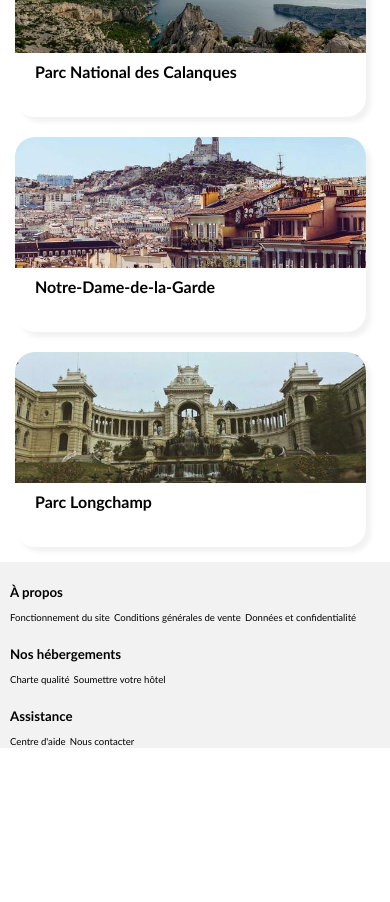
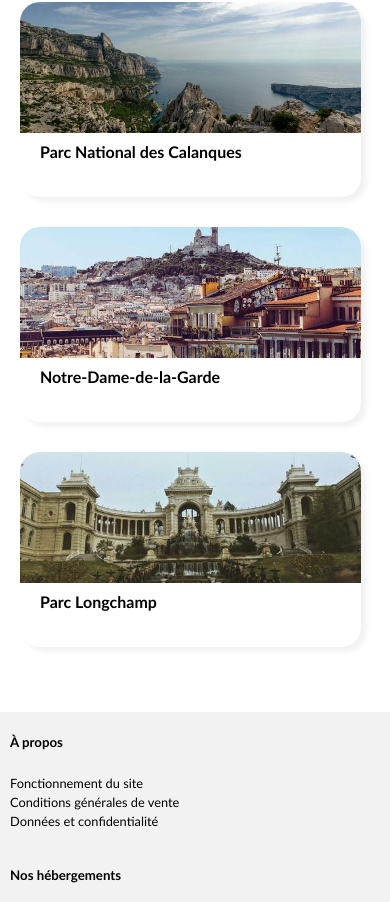
Before and after one commit to Isabelle-wd/IsabelleMartinez_2_06012021, a plain HTML site: page index.html in a window 390 px wide. Shown: the part 3520-4422 px from the top of the page. Before the commit the page ends 4268 px from the top, so only its background shows below. Drawn offline with Linux system fonts and the light colour scheme; a web font is replaced by a local one.

Commit message:
Last changes

```diff
--- a/index.html
+++ b/index.html
@@ -373,19 +373,25 @@
   <footer>
     <div class="foot">
       <h5>À propos</h5>
-      <span><a href="#">Fonctionnement du site</a></span>
-      <span><a href="#">Conditions générales de vente</a></span>
-      <span><a href="#">Données et confidentialité</a></span>
+      <ul>
+      <li><a href="#">Fonctionnement du site</a></li>
+      <li><a href="#">Conditions générales de vente</a></li>
+      <li><a href="#">Données et confidentialité</a></li>
+      </ul>
     </div>
     <div class="foot">
       <h5>Nos hébergements</h5>
-      <span><a href="#">Charte qualité</a></span>
-      <span><a href="#">Soumettre votre hôtel</a></span>
+      <ul>
+      <li><a href="#">Charte qualité</a></li>
+      <li><a href="#">Soumettre votre hôtel</a></li>
+    </ul>
     </div>
     <div class="foot">
       <h5>Assistance</h5>
-      <span><a href="#">Centre d'aide</a></span>
-      <span><a href="#">Nous contacter</a></span>
+      <ul>
+      <li><a href="#">Centre d'aide</a></li>
+      <li><a href="#">Nous contacter</a></li>
+    </ul>
     </div>
   </footer>
 </body>
--- a/style.css
+++ b/style.css
@@ -400,9 +400,12 @@ main a:hover {
   display: flex;
   flex-direction: column;
   height: 500px;
+  width: 100%;
   margin-top: 50px;
   margin-bottom: 50px;
-  width: 100%;
+}
+#activités .title {
+  padding-left: 5px;
 }
 #activités .box {
   display: flex;
@@ -411,6 +414,7 @@ main a:hover {
   justify-content: space-between;
   height: 450px;
   width: 100%;
+  margin-left: 5px;
 }
 #activités .card-title {
   display: flex;
@@ -423,7 +427,9 @@ main a:hover {
 }
 #activités a {
   width: 23%;
+  margin-right: 35px;
 }
+
 #activités .card {
   width: 100%;
 }
@@ -433,7 +439,6 @@ main a:hover {
   border-radius: 20px 20px 20px 20px;
   background-color: white;
   box-shadow: 5px 5px 5px #f2f2f2;
-  margin-right: auto;
 }
 #card1 img,
 #card4 img {
@@ -447,7 +452,7 @@ main a:hover {
   border-radius: 20px 20px 20px 20px;
   background-color: white;
   box-shadow: 5px 5px 5px #f2f2f2;
-  margin-right: auto;
+
 }
 #card2 img {
   height: 179px;
@@ -461,7 +466,7 @@ main a:hover {
   margin-top: 40px;
   background-color: white;
   box-shadow: 5px 5px 5px #f2f2f2;
-  margin-right: auto;
+
 }
 #card3 img {
   height: 105.1px;
@@ -505,19 +510,21 @@ footer {
 .foot {
   padding: 0 20px 15px 25px;
 }
-.foot span a {
+.foot ul {
+  list-style-type: none;
+  padding-left: 0;
+}
+.foot li a {
   font-size: 0.8em;
   color: black;
 }
-.foot a:link {
+.foot li a:link {
   text-decoration: none;
 }
-.foot span a:hover {
+.foot li a:hover {
   color: #0065fc;
 }
-h5 {
-  margin-bottom: 5px;
-}
+
 
 /* Responsive media */
 @media screen and (max-width: 1370px) {
@@ -585,10 +592,15 @@ h5 {
   #activités {
     height: 100%;
     width: 95%;
-    margin: 5px;
+  }
+  #activités .box {
+    width: 100%;
+  }
 }
-#activités .box {
-  width: 100%;
+@media screen and (max-width: 980px) {
+  #activités .card-title {
+    font-size: 0.9em;
+  }
 }
 
 @media screen and (max-width: 768px) {
@@ -645,9 +657,9 @@ h5 {
     height: 100%;
   }
   #activités a {
-    width: 45%;
+    width: 44%;
     height: 195px;
-    margin: 10px;
+    margin: 15px;
   }
   #activités .card {
     height: 100%;
@@ -656,10 +668,8 @@ h5 {
   #activités img {
     height: 131.5px;
   }
-  /* Footer -768px */
-  .foot span a {
-    font-size: 0.7em;
-  }
+  #activités .card-title {
+    font-size: 1em;
   }
 @media screen and (max-width: 600px) {
   body {
@@ -754,7 +764,4 @@ h5 {
   .foot {
     padding: 0 0 0 10px;
   }
-  .foot span a {
-    font-size: 0.6em;
-  }
 }}
```
